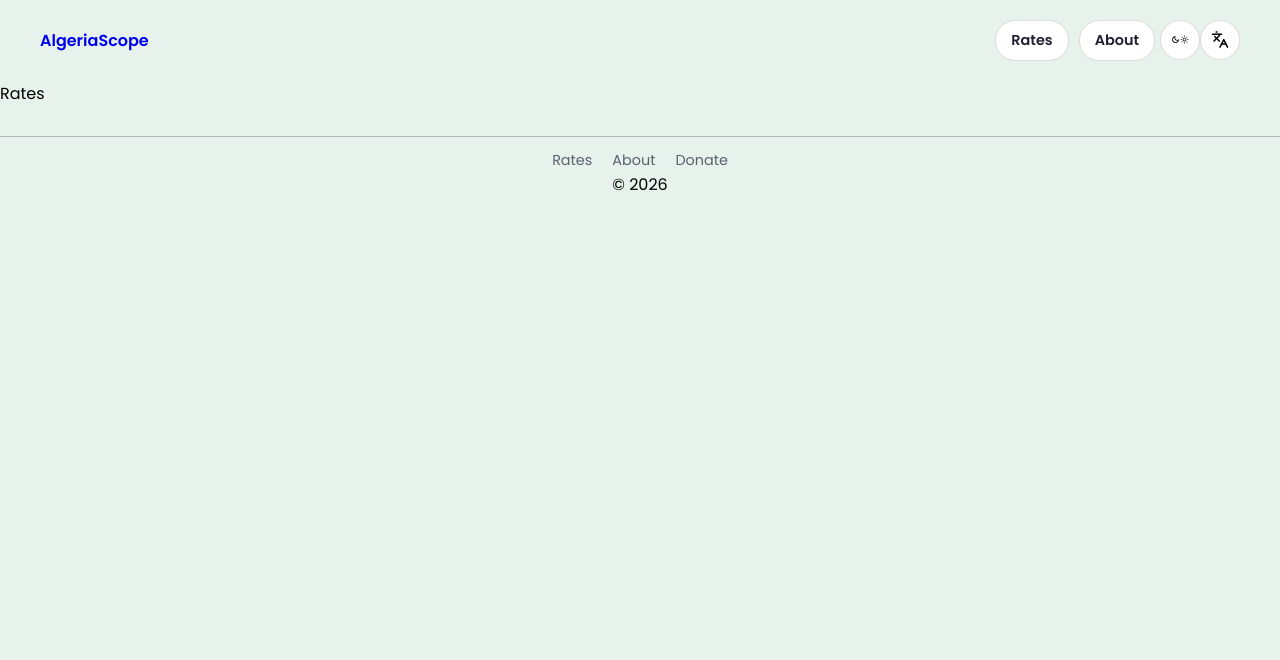
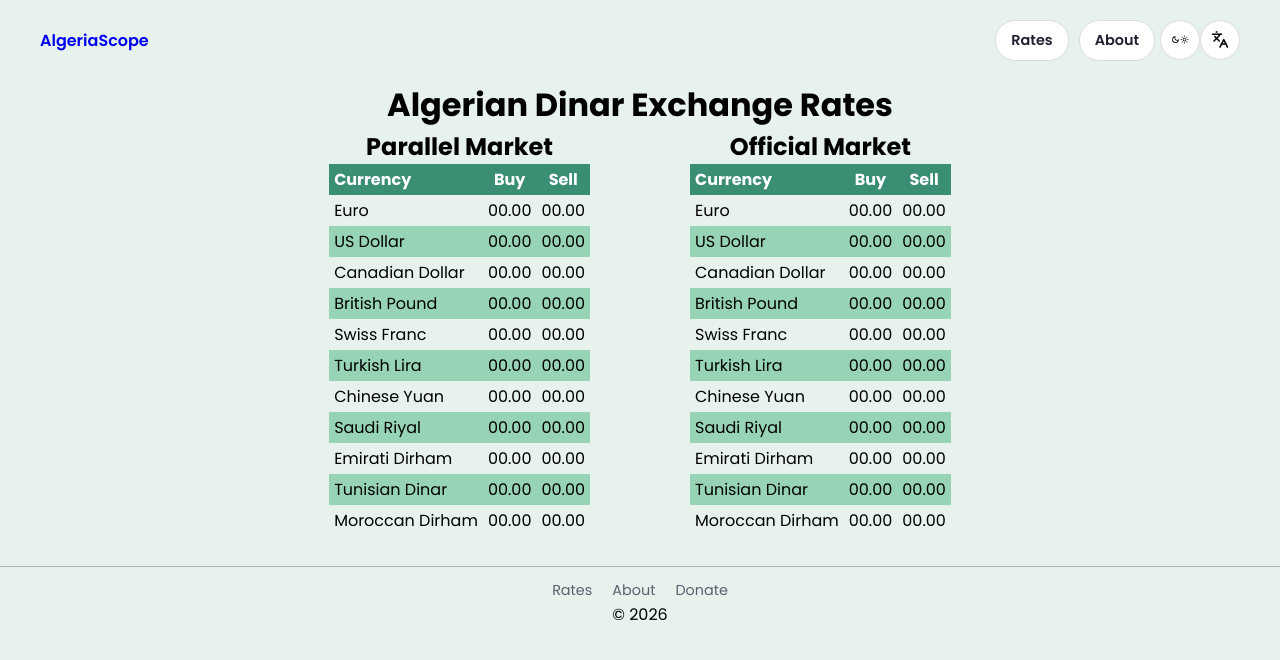
Before and after one commit to algeriascope/algeriascope.github.io, a React (Vite) app: page /rates in a window 1280 px wide. Shown: the top 660 px of the page. Built offline with nearby package versions, Linux system fonts and the light colour scheme.

Commit message:
rates page markup

```diff
--- a/src/components/AlgeriaMap.jsx
+++ b/src/components/AlgeriaMap.jsx
@@ -26,11 +26,11 @@ const AlgeriaMap = () => {
     return { x, y };
   };
   const handleMouseOver = (e) => {
-    if (e.target.tagName.toLowerCase() === 'path' && e.target.id) {
+    if (e.target.tagName.toLowerCase() === 'path' && e.target.id){
       setHoveredWilaya({
         code: e.target.id,
         nameLatin: e.target.getAttribute('data-name-latin'),
-        nameAr: e.target.getAttribute('data-name-ar'),
+        // nameAr: e.target.getAttribute('data-name-ar'),
       });
       setCoords(calculatePosition(e.clientX, e.clientY));
     }
@@ -172,7 +172,7 @@ const AlgeriaMap = () => {
             transform="translate(-862.86 -943.66)"
           />
           <path
-            id="60"
+            id="69"
             data-name="el-abiodh-sidi-cheikh-60"
             data-name-latin="El Abiodh Sidi Cheikh"
             data-name-ar="الأبيض سيدي الشيخ"
@@ -235,7 +235,7 @@ const AlgeriaMap = () => {
             transform="translate(-862.86 -943.66)"
           />
           <path
-            id="69"
+            id="66"
             data-name="msaad-69"
             data-name-latin="M'saâd"
             data-name-ar="مسعد"
@@ -253,7 +253,7 @@ const AlgeriaMap = () => {
             transform="translate(-862.86 -943.66)"
           />
           <path
-            id="64"
+            id="68"
             data-name="bou-saada-64"
             data-name-latin="Bou Saâda"
             data-name-ar="بوسعادة"
@@ -370,7 +370,7 @@ const AlgeriaMap = () => {
             transform="translate(-862.86 -943.66)"
           />
           <path
-            id="68"
+            id="65"
             data-name="ain-oussara-68"
             data-name-latin="Aïn Oussara"
             data-name-ar="عين وسارة"
@@ -424,7 +424,7 @@ const AlgeriaMap = () => {
             transform="translate(-862.86 -943.66)"
           />
           <path
-            id="66"
+            id="67"
             data-name="ksar-el-boukhari-66"
             data-name-latin="Ksar El Boukhari"
             data-name-ar="قصر البخاري"
@@ -442,7 +442,7 @@ const AlgeriaMap = () => {
             transform="translate(-862.86 -943.66)"
           />
           <path
-            id="61"
+            id="63"
             data-name="el-aricha-61"
             data-name-latin="El Aricha"
             data-name-ar="العريشة"
@@ -478,7 +478,7 @@ const AlgeriaMap = () => {
             transform="translate(-862.86 -943.66)"
           />
           <path
-            id="65"
+            id="62"
             data-name="bir-el-ater-65"
             data-name-latin="Bir El Ater"
             data-name-ar="بئر العاتر"
@@ -523,7 +523,7 @@ const AlgeriaMap = () => {
             transform="translate(-862.86 -943.66)"
           />
           <path
-            id="63"
+            id="60"
             data-name="barika-63"
             data-name-latin="Barika"
             data-name-ar="بريكة"
@@ -568,7 +568,7 @@ const AlgeriaMap = () => {
             transform="translate(-862.86 -943.66)"
           />
           <path
-            id="67"
+            id="64"
             data-name="ksar-chellala-67"
             data-name-latin="Ksar Chellala"
             data-name-ar="قصر الشلالة"
@@ -649,7 +649,7 @@ const AlgeriaMap = () => {
             transform="translate(-862.86 -943.66)"
           />
           <path
-            id="62"
+            id="61"
             data-name="el-kantara-62"
             data-name-latin="El Kantara"
             data-name-ar="القنطرة"
--- a/src/components/AlgeriaMap.module.css
+++ b/src/components/AlgeriaMap.module.css
@@ -1,11 +1,12 @@
-.mapWrapper{
+.mapWrapper {
   width: 45vw;
   margin: 0 auto;
-  transition: width 0.2s ease, transform 0.2s ease;
+  transition:
+    width 0.2s ease,
+    transform 0.2s ease;
 }
 
-
-.northViewWrapper{
+.northViewWrapper {
   width: 80vw;
 }
 
@@ -14,7 +15,9 @@
   pointer-events: all;
   stroke: #1b382b;
   stroke-width: 2;
-  transition: opacity 0.2s ease, stroke-width 0.2s ease;
+  transition:
+    opacity 0.2s ease,
+    stroke-width 0.2s ease;
 }
 
 .mapWrapper path:hover {
@@ -23,13 +26,27 @@
 }
 
 /* Cycling pastel palette across wilayas */
-.mapWrapper path:nth-child(7n + 1) { fill: #c7e5d6; } /* Soft Mint */
-.mapWrapper path:nth-child(7n + 4) { fill: #48a98c; } /* Deep Mint */
-.mapWrapper path:nth-child(7n + 2) { fill: #97d4b5; } /* Medium Sage */
-.mapWrapper path:nth-child(7n + 6) { fill: #b8ded0; } /* Pale Eucalyptus */
-.mapWrapper path:nth-child(7n + 3) { fill: #6cbfa4; } /* Soft Emerald */
-.mapWrapper path:nth-child(7n + 5) { fill: #81c7a5; } /* Muted Forest */
-.mapWrapper path:nth-child(7n + 7) { fill: #398e74; } /* Dark Sea Green */
+.mapWrapper path:nth-child(7n + 1) {
+  fill: #c7e5d6;
+}
+.mapWrapper path:nth-child(7n + 4) {
+  fill: #48a98c;
+}
+.mapWrapper path:nth-child(7n + 2) {
+  fill: #97d4b5;
+}
+.mapWrapper path:nth-child(7n + 6) {
+  fill: #b8ded0;
+}
+.mapWrapper path:nth-child(7n + 3) {
+  fill: #6cbfa4;
+}
+.mapWrapper path:nth-child(7n + 5) {
+  fill: #81c7a5;
+}
+.mapWrapper path:nth-child(7n + 7) {
+  fill: #398e74;
+}
 
 .toggleContainer {
   margin: 12px auto;
@@ -42,7 +59,6 @@
   border-radius: 999px;
   width: fit-content;
   padding: 5px 10px;
-
 }
 
 .switchLabel {
@@ -55,7 +71,7 @@
   user-select: none;
 }
 
-.switchLabelCheckbox{
+.switchLabelCheckbox {
   position: absolute;
   opacity: 0;
   width: 0;
--- a/src/pages/Rates.jsx
+++ b/src/pages/Rates.jsx
@@ -1,9 +1,151 @@
-import React from 'react'
-
+import React from 'react';
+import styles from './Rates.module.css';
 const Rates = () => {
   return (
-    <div>Rates</div>
-  )
-}
+    <div className={styles.ratesPage}>
+      <h1 className={styles.title}>Algerian Dinar Exchange Rates</h1>
+      <div className={styles.tablesContainer}>
+        <div className={styles.parallelTableContainer}>
+          <h2 className={styles.tableTitle}>Parallel Market</h2>
+          <table className={styles.parallelTable}>
+            <thead>
+              <tr>
+                <th className={styles.currencyCol}>Currency</th>
+                <th>Buy</th>
+                <th>Sell</th>
+              </tr>
+            </thead>
+            <tbody>
+              <tr>
+                <td>Euro</td>
+                <td>00.00</td>
+                <td>00.00</td>
+              </tr>
+              <tr>
+                <td>US Dollar</td>
+                <td>00.00</td>
+                <td>00.00</td>
+              </tr>
+              <tr>
+                <td>Canadian Dollar</td>
+                <td>00.00</td>
+                <td>00.00</td>
+              </tr>
+              <tr>
+                <td>British Pound</td>
+                <td>00.00</td>
+                <td>00.00</td>
+              </tr>
+              <tr>
+                <td>Swiss Franc</td>
+                <td>00.00</td>
+                <td>00.00</td>
+              </tr>
+              <tr>
+                <td>Turkish Lira</td>
+                <td>00.00</td>
+                <td>00.00</td>
+              </tr>
+              <tr>
+                <td>Chinese Yuan</td>
+                <td>00.00</td>
+                <td>00.00</td>
+              </tr>
+              <tr>
+                <td>Saudi Riyal</td>
+                <td>00.00</td>
+                <td>00.00</td>
+              </tr>
+              <tr>
+                <td>Emirati Dirham</td>
+                <td>00.00</td>
+                <td>00.00</td>
+              </tr>
+              <tr>
+                <td>Tunisian Dinar</td>
+                <td>00.00</td>
+                <td>00.00</td>
+              </tr>
+              <tr>
+                <td>Moroccan Dirham</td>
+                <td>00.00</td>
+                <td>00.00</td>
+              </tr>
+            </tbody>
+          </table>
+        </div>
+        <div className={styles.officialTableContainer}>
+          <h2 className={styles.tableTitle} >Official Market</h2>
+          <table className={styles.officialTable}>
+            <thead>
+              <tr>
+                <th className={styles.currencyCol}>Currency</th>
+                <th>Buy</th>
+                <th>Sell</th>
+              </tr>
+            </thead>
+            <tbody>
+              <tr>
+                <td>Euro</td>
+                <td>00.00</td>
+                <td>00.00</td>
+              </tr>
+              <tr>
+                <td>US Dollar</td>
+                <td>00.00</td>
+                <td>00.00</td>
+              </tr>
+              <tr>
+                <td>Canadian Dollar</td>
+                <td>00.00</td>
+                <td>00.00</td>
+              </tr>
+              <tr>
+                <td>British Pound</td>
+                <td>00.00</td>
+                <td>00.00</td>
+              </tr>
+              <tr>
+                <td>Swiss Franc</td>
+                <td>00.00</td>
+                <td>00.00</td>
+              </tr>
+              <tr>
+                <td>Turkish Lira</td>
+                <td>00.00</td>
+                <td>00.00</td>
+              </tr>
+              <tr>
+                <td>Chinese Yuan</td>
+                <td>00.00</td>
+                <td>00.00</td>
+              </tr>
+              <tr>
+                <td>Saudi Riyal</td>
+                <td>00.00</td>
+                <td>00.00</td>
+              </tr>
+              <tr>
+                <td>Emirati Dirham</td>
+                <td>00.00</td>
+                <td>00.00</td>
+              </tr>
+              <tr>
+                <td>Tunisian Dinar</td>
+                <td>00.00</td>
+                <td>00.00</td>
+              </tr>
+              <tr>
+                <td>Moroccan Dirham</td>
+                <td>00.00</td>
+                <td>00.00</td>
+              </tr>
+            </tbody>
+          </table>
+        </div>
+      </div>
+    </div>
+  );
+};
 
-export default Rates
+export default Rates;
--- /dev/null
+++ b/src/pages/Rates.module.css
@@ -0,0 +1,46 @@
+.title{
+  text-align: center;
+  /* margin: 0 auto; */
+}
+
+.tablesContainer{
+  /* outline: 1px solid #f00; */
+  display: flex;
+  align-items: center;
+  justify-content: center;
+  gap: 100px
+}
+
+.tableTitle{
+  text-align: center;
+}
+
+thead{
+  color: #fff;
+  background-color: #398e74;
+}
+
+table tr:nth-child(even){
+  background-color: #97d4b5;
+}
+
+
+table {
+  /* width: 100%; */
+  border-collapse: collapse; /* Merges adjacent borders into a single clean line */
+  /* text-align: center; */
+}
+
+th, td{
+  padding: 3px 5px;
+}
+
+th:first-child,
+td:first-child{
+  text-align: left;
+}
+
+th:not(:first-child),
+td:not(:first-child) {
+  text-align: center;
+}
```
